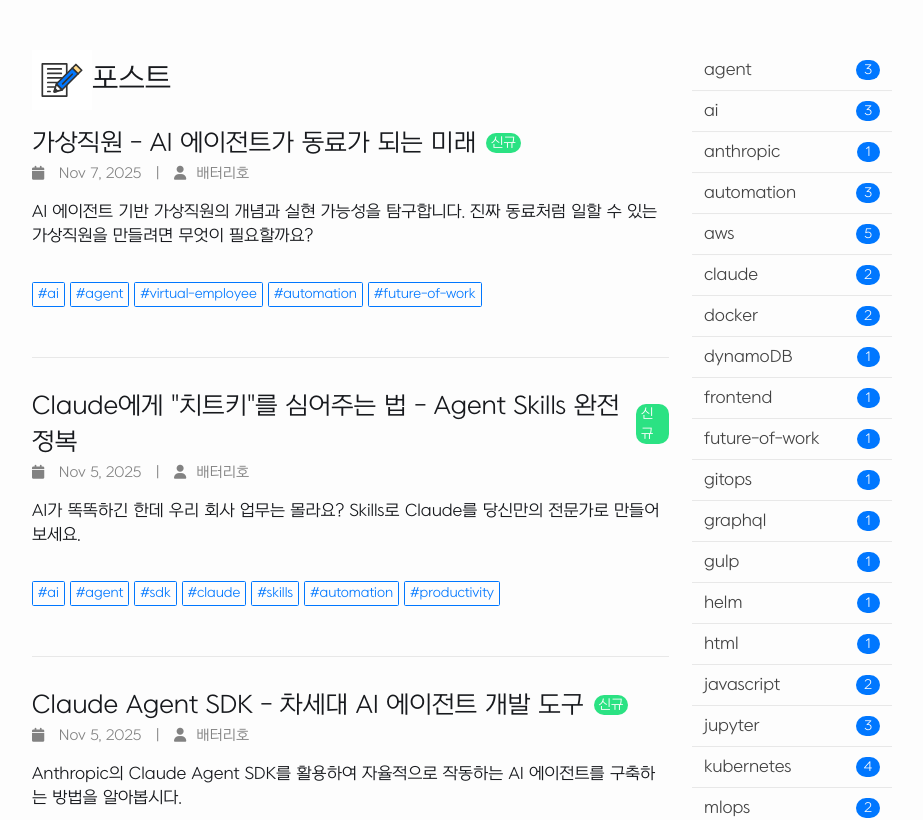
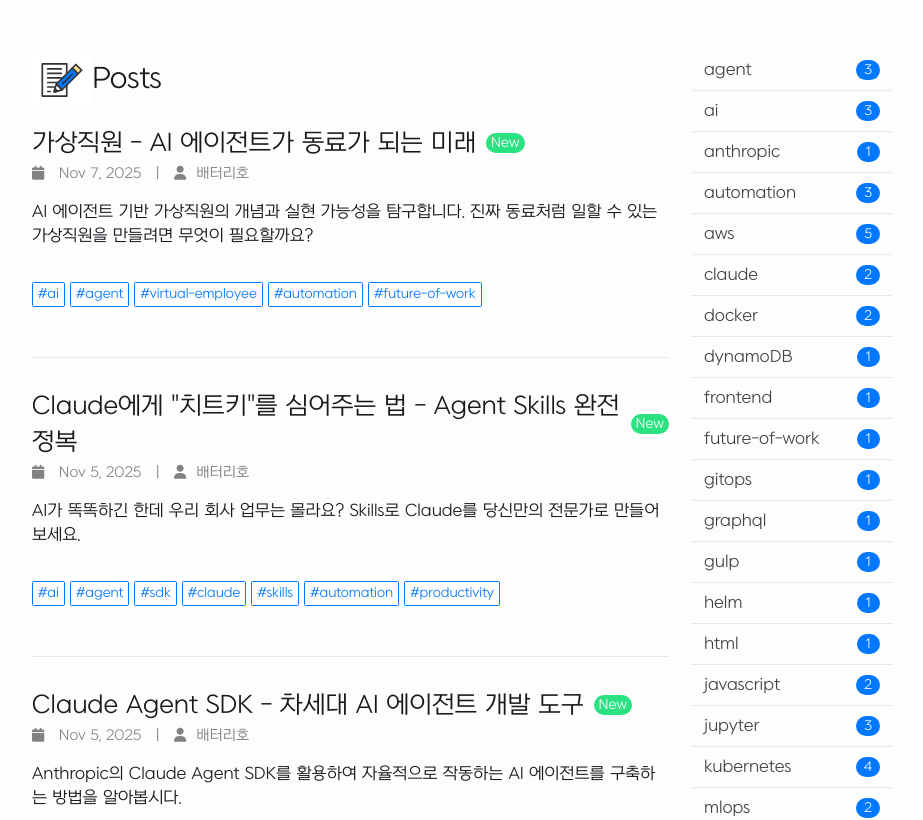
Before and after one commit to batteryhob/batteryhob.github.io, a Jekyll site: the page built from index.md, in a window 1280 px wide and 1400 px high, scrolled down 500 px. Shown: the part 197-1017 px from the top of the window, without its empty margins (178-1101 px from the left). Built offline with Jekyll 4.4.1, drawn with Linux system fonts in a browser that asks for light colours; nearby versions of some CDN libraries; some of the changed text lies outside the part shown.

Commit message:
Keep Posts/New/RSS text in English only
Reverted multilingual text for:
- "Posts" heading (removed Korean "포스트")
- "New" badge (removed Korean "신규")
- RSS subscribe text (removed Korean "RSS로 구독하기")

These UI elements will remain in English for both language versions.

```diff
--- a/_layouts/home.html
+++ b/_layouts/home.html
@@ -12,11 +12,7 @@ layout: default
       <h2 class="post-list-heading">
         {% include icon-post.svg %}
         {%- assign page_lang = page.lang | default: "ko" -%}
-        {%- if page_lang == "en" -%}
         Posts
-        {%- else -%}
-        포스트
-        {%- endif -%}
       </h2>
       <ul class="post-list">
         {%- for post in site.posts -%}
@@ -35,11 +31,7 @@ layout: default
                 {% assign delta_ts = current_ts | minus: past_ts %}
                 {% assign seven_days_ts = 86400 | times: 7 %}
                 {% if seven_days_ts > delta_ts %}
-                {%- if page_lang == "en" -%}
                 New
-                {%- else -%}
-                신규
-                {%- endif -%}
                 {% endif %}
               </span>
           </h3>
@@ -78,13 +70,7 @@ layout: default
         {%- endfor -%}
       </ul>
 
-      <p class="rss-subscribe">
-        {%- if page_lang == "en" -%}
-        subscribe <a href="{{ "/feed.xml" | relative_url }}">via RSS</a>
-        {%- else -%}
-        <a href="{{ "/feed.xml" | relative_url }}">RSS</a>로 구독하기
-        {%- endif -%}
-      </p>
+      <p class="rss-subscribe">subscribe <a href="{{ "/feed.xml" | relative_url }}">via RSS</a></p>
     {%- endif -%}
     </section>
     <section class="side-bar">
```
